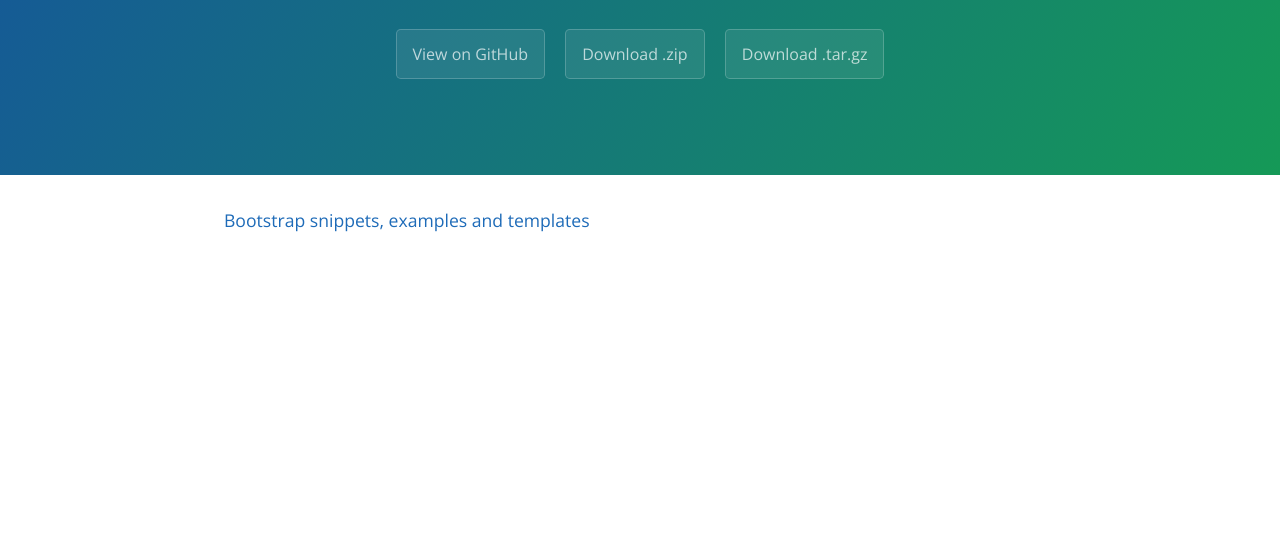
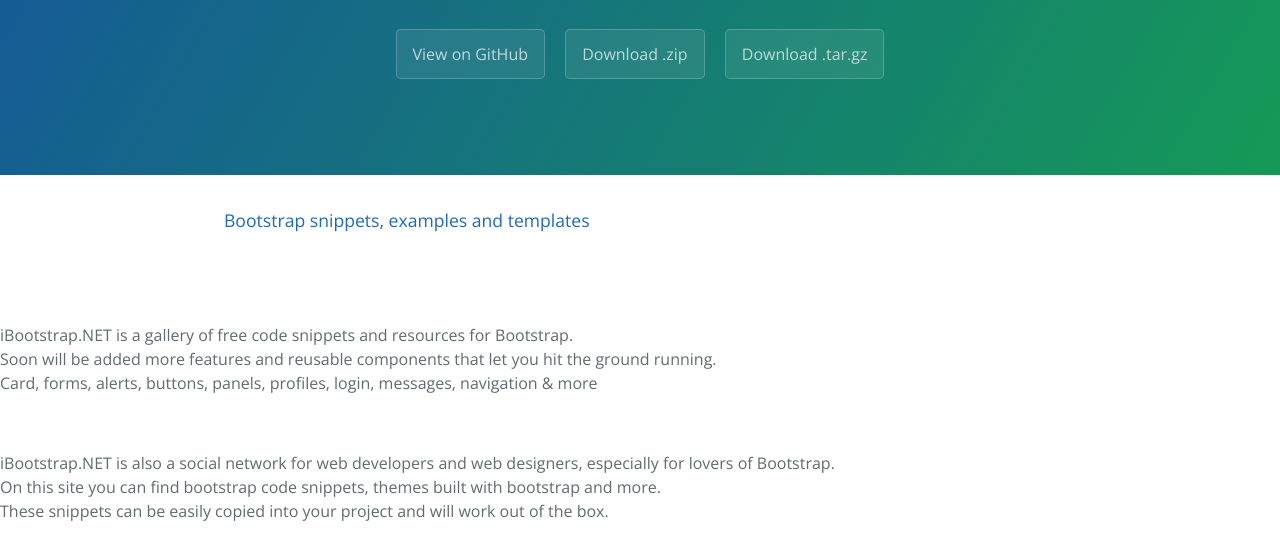
Before and after one commit to iBootstrap/ibootstrap.github.io, a plain HTML site: page index.html in a window 1280 px wide. Shown: the part 161-720 px from the top of the page. Drawn offline with nearby package versions, Linux system fonts and the light colour scheme.

Commit message:
Update index.html

```diff
--- a/index.html
+++ b/index.html
@@ -10,6 +10,7 @@
     <link rel="stylesheet" type="text/css" href="stylesheets/github-light.css" media="screen">
   </head>
   <body>
+
     <section class="page-header">
       <h1 class="project-name">iBootstrap</h1>
       <h2 class="project-tagline"></h2>
@@ -20,9 +21,21 @@
 
     <section class="main-content">
       <p><a href="https://ibootstrap.net">Bootstrap snippets, examples and templates</a></p>
-
     </section>
 
+    <br />
+    <p>
+    iBootstrap.NET is a gallery of free code snippets and resources for Bootstrap.<br />
+    Soon will be added more features and reusable components that let you hit the ground running.<br />
+    Card, forms, alerts, buttons, panels, profiles, login, messages, navigation & more<br />
+    </p>
+    <br />
+    <p>
+    iBootstrap.NET is also a social network for web developers and web designers, especially for lovers of Bootstrap.<br />
+    On this site you can find bootstrap code snippets, themes built with bootstrap and more.<br />
+    These snippets can be easily copied into your project and will work out of the box.<br />
+    </p>
+    <br />
 
   </body>
 </html>
```
